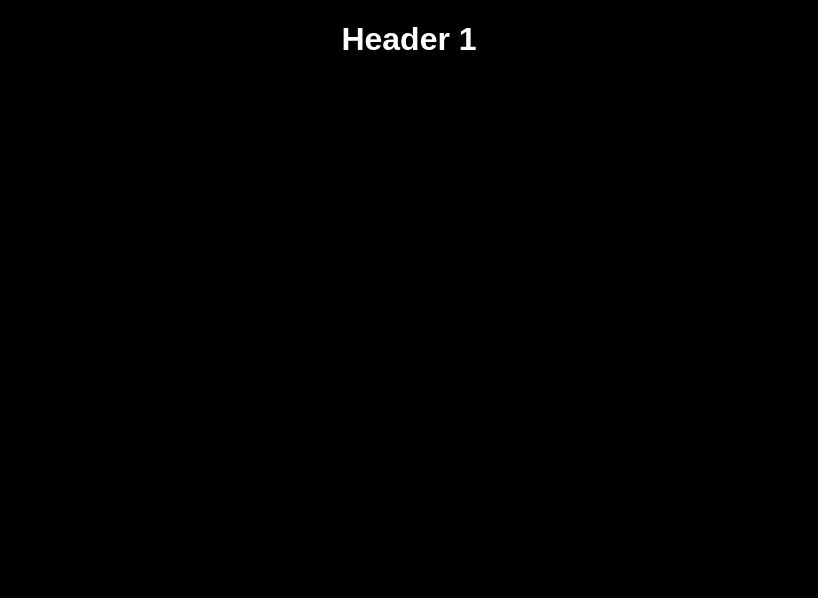
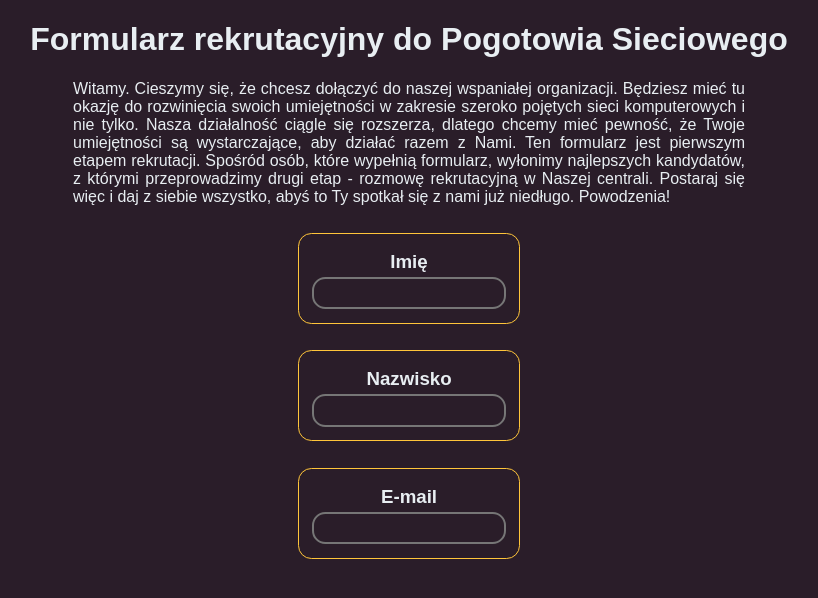
Before and after one commit to filipmaciejak/web-lab, a PHP site: page / in a window 1280 px wide. Before the commit the part shown is almost empty. Shown: the top 598 px of the page, without its empty margins (231-1049 px from the left). Run offline with PHP 8.4, Linux system fonts and the light colour scheme.

Commit message:
colors & questions

```diff
--- a/src/index.html
+++ b/src/index.html
@@ -9,7 +9,20 @@
   </head>
   <body>
     <div class="content">
-        <h1>Header 1</h1>
+        <h1>Formularz rekrutacyjny do Pogotowia Sieciowego</h1>
+        <div class="text-block">Witamy. Cieszymy się, że chcesz dołączyć do naszej wspaniałej organizacji. Będziesz mieć tu okazję do rozwinięcia swoich umiejętności w zakresie szeroko pojętych sieci komputerowych i nie tylko. Nasza działalność ciągle się rozszerza, dlatego chcemy mieć pewność, że Twoje umiejętności są wystarczające, aby działać razem z Nami. Ten formularz jest pierwszym etapem rekrutacji. Spośród osób, które wypełnią formularz, wyłonimy najlepszych kandydatów, z którymi przeprowadzimy drugi etap - rozmowę rekrutacyjną w Naszej centrali. Postaraj się więc i daj z siebie wszystko, abyś to Ty spotkał się z nami już niedługo. Powodzenia!</div>
+    </div>
+    <div class="question">
+        <h3>Imię</h3>
+        <input type="text">
+    </div>
+    <div class="question">
+        <h3>Nazwisko</h3>
+        <input type="text">
+    </div>
+    <div class="question">
+        <h3>E-mail</h3>
+        <input type="text">
     </div>
   </body>
 </html>
--- a/src/style.css
+++ b/src/style.css
@@ -1,6 +1,12 @@
+:root {
+    --dark-color: #2a1d29;
+    --light-color: #e8eef2;
+    --extra-color: #ffc53a;
+}
+
 body {
-    background-color: black;
-    color: white;
+    background-color: var(--dark-color);
+    color: var(--light-color);
     font-family: Arial, Helvetica, sans-serif;
 }
 
@@ -8,3 +14,38 @@ body {
     max-width: fit-content;
     margin: auto;
 }
+
+.text-block {
+    max-width: 7in;
+    margin: auto;
+    text-align: justify;
+    text-justify: inter-word;
+}
+
+h3 {
+    margin: 3pt;
+}
+
+.question {
+    max-width: fit-content;
+    margin: auto;
+    text-align: center;
+
+    border-style: solid;
+    border-radius: 10pt;
+    border-color: var(--extra-color);
+    border-width: 1pt;
+    padding: 10pt;
+    margin-top: 20pt;
+}
+
+input[type="text"] {
+    background-color: var(--dark-color);
+    color: var(--light-color);
+
+    border-style: solid;
+    border-radius: 10pt;
+    padding: 5pt;
+
+    text-align: center;
+}
```
